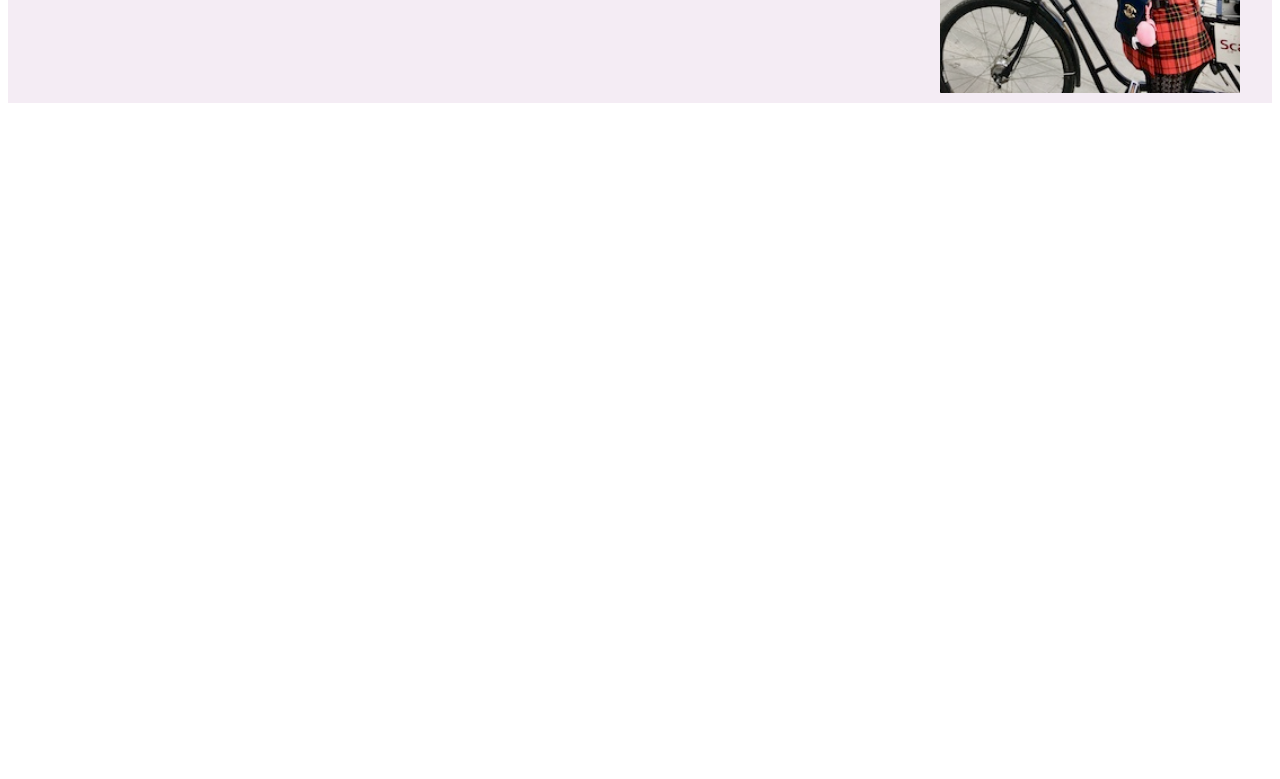
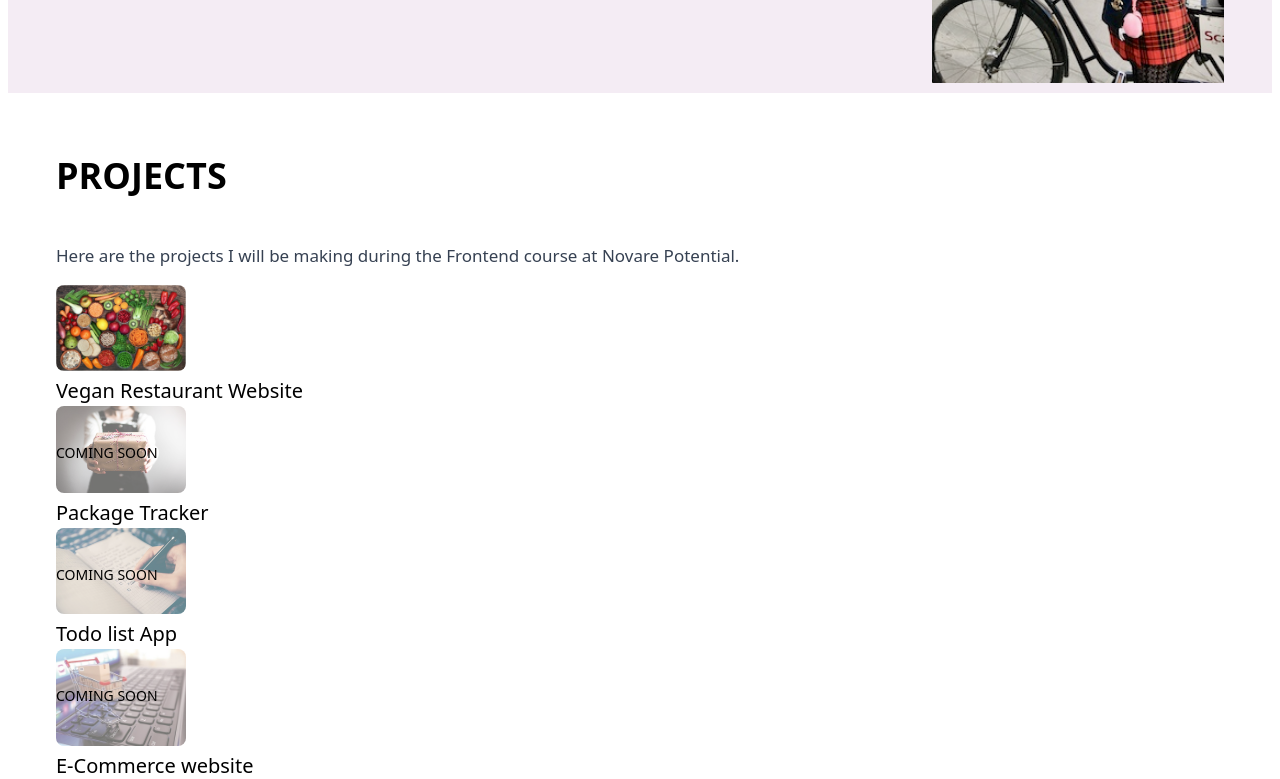
Before and after one commit to nh-g/portfolio-in-react, a React (Create React App) app: page / in a window 1280 px wide. Shown: the part 900-1679 px from the top of the page. Before the commit the page ends 1023 px from the top, so only its background shows below. Built offline with nearby package versions, Linux system fonts and the light colour scheme.

Commit message:
add projects section

```diff
--- a/src/App.jsx
+++ b/src/App.jsx
@@ -1,14 +1,34 @@
-import Hero from './components/Hero'
-import About from './components/About'
-import NavigationBar from './components/NavigationBar'
-import './styles/styles.scss'
+import { useState } from "react";
+
+import Hero from "./components/Hero";
+import About from "./components/About";
+import Projects from "./components/Projects";
+import Modal from "./components/atoms/Modal";
+
+import {getProjects} from './data/projects'
+import NavigationBar from "./components/NavigationBar";
+import "./styles/styles.scss";
 export default function App() {
+  const [showModal, setShowModal] = useState(false);
+  const [modalItem, setModalItem] = useState(getProjects()[0]);
+
+  function toggleModal() {
+    setShowModal(!showModal);
+  }
+
+  function setModalData(item) {
+    setModalItem(item);
+    console.log(JSON.stringify(item));
+    setShowModal(true);
+  }
   return (
     <div className="App">
       <NavigationBar />
       <div className="main">
         <Hero />
-        <About/>
+        <About />
+        <Projects projects={getProjects()} setModalData={setModalData} />
+        {showModal && <Modal modalItem={modalItem} toggleModal={toggleModal} />}
       </div>
     </div>
   );
--- /dev/null
+++ b/src/components/Projects.jsx
@@ -0,0 +1,17 @@
+import { getProjects } from "../data/projects";
+import { getProjectsIntro } from "../data/aboutMe";
+
+import Grid from "./Grid";
+import ProjectCard from "./atoms/Card";
+
+export default function Projects() {
+  console.log("Project Data", getProjects);
+  return (
+    <Grid
+      getIntro={getProjectsIntro}
+      sectionName={"projects"}
+      getData={getProjects()}
+      Component={ProjectCard}
+    />
+  );
+}
--- /dev/null
+++ b/src/components/atoms/Card.jsx
@@ -0,0 +1,31 @@
+import { useState } from "react";
+
+import ImageLoader from "../ImageLoader";
+import Modal from "./Modal";
+import ModalProperties from "./ModalProperties";
+
+export default function Card({ item }) {
+  const { title, isReleased, previewImg } = item;
+  const [isOpen, setIsOpen] = useState(false);
+  return (
+    <article>
+      <div
+        onClick={() => isReleased && setIsOpen(true)}
+        className={isReleased ? "normal" : "overlay"}
+      >
+        {!isReleased && (
+          <div className="overlay-text">
+            <p>Coming soon</p>
+          </div>
+        )}
+
+        <ImageLoader filePath={previewImg} />
+        <h3>{title}</h3>
+      </div>
+
+      <Modal open={isOpen} onClose={() => setIsOpen(!isOpen)}>
+        <ModalProperties item={item} />
+      </Modal>
+    </article>
+  );
+}
--- a/src/styles/base/layout.scss
+++ b/src/styles/base/layout.scss
@@ -48,7 +48,7 @@ section:nth-child(even) {
 
 @media screen and (min-width: 658px) {
     section{
-        padding-left: 2rem;
-        padding-right: 2rem;
+        padding-left: 3rem;
+        padding-right: 3rem;
     }
 }
--- /dev/null
+++ b/src/styles/components/_projects.scss
@@ -0,0 +1,68 @@
+/*Projects*/
+#projects img {
+  width: 130px;
+  height: auto;
+  border-radius: 8px;
+  padding: 0;
+}
+
+.overlay img {
+  opacity: 0.6;
+}
+
+.overlay-text {
+  display: flex;
+  position: absolute;
+  margin-top: 20px;
+}
+
+.overlay-text p {
+  font-size: 14px;
+  color: black;
+  text-transform: uppercase;
+  z-index: 900;
+}
+
+#projects h3 {
+  margin-bottom: var(--space-small);
+  margin: 0;
+}
+
+#projects {
+  background: var(--color-light-pink);
+  color: var(--color-very-dark-purple);
+}
+
+.projects-section {
+  padding: var(--space-medium);
+  display: grid;
+  grid-template-columns: repeat(2, 1fr);
+  grid-column-gap: var(--space-small);
+  grid-row-gap: var(--space-small);
+}
+
+/*Technologies*/
+#tech {
+  background: white;
+  color: var(--color-very-dark-purple);
+}
+
+.tech-card {
+  margin: var(--space-medium);
+}
+
+.tech-card img {
+  height: 44px;
+  width: auto;
+}
+
+.tech-card h3 {
+  margin: 0;
+  padding: 0;
+}
+
+.grid-technologies {
+  display: grid;
+  grid-template-columns: repeat(3, 1fr);
+  text-align: center;
+}
--- a/src/styles/styles.scss
+++ b/src/styles/styles.scss
@@ -3,7 +3,9 @@
 
 // Atoms
 @import './atoms/grid';
+@import './atoms/modal';
 // Components
 @import './components/navigationBar';
 @import './components/hero';
-@import './components/about'
+@import './components/about';
+@import './components/projects';
```
